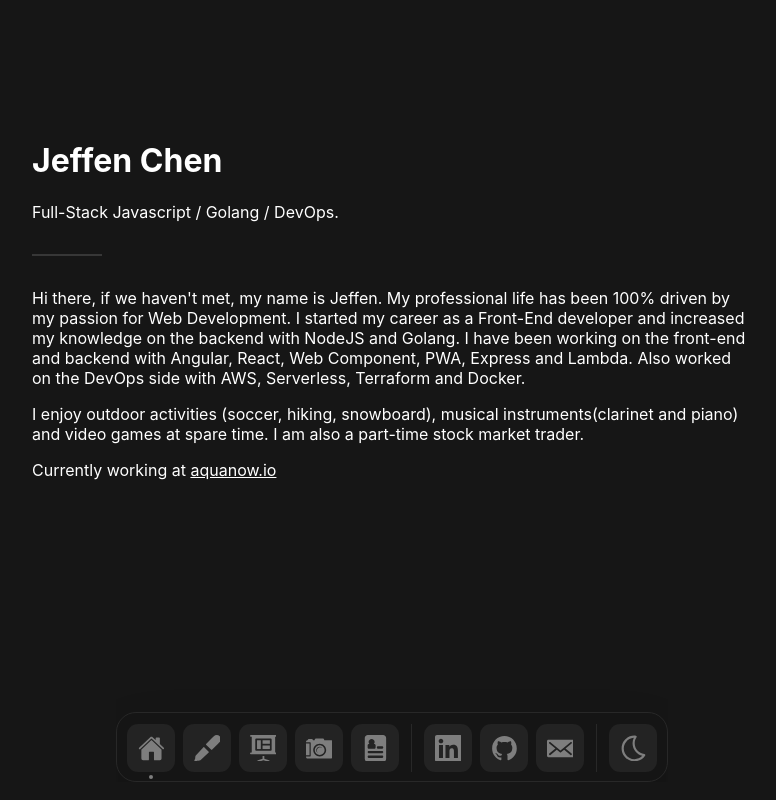
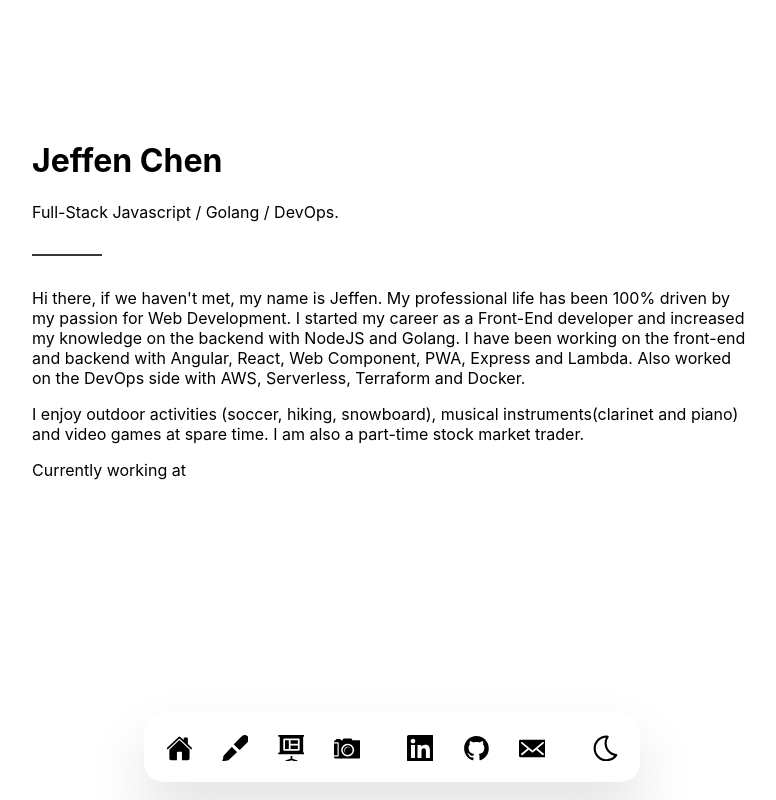
Before and after one commit to aquanow-jeffen/jeffen.ca, a Next.js app: page / in a window 1280 px wide. Shown: the whole page, without its empty margins (248-1024 px from the left). Built offline with nearby package versions, Linux system fonts and the light colour scheme.

Commit message:
add theme switch

```diff
--- a/src/components/WebsiteDock/DockItem.tsx
+++ b/src/components/WebsiteDock/DockItem.tsx
@@ -12,7 +12,11 @@ export default React.forwardRef<any, any>(function DockItem({ item }, ref) {
       : router.pathname.startsWith(item.route);
 
   const handleRouteChange = () => {
-    router.push(item.route);
+    if (typeof item.route === "string") {
+      router.push(item.route);
+    } else if (typeof item.onClick === "function") {
+      item.onClick();
+    }
     iconControl.start({
       y: ["0rem", "-3rem", "0rem"],
       transition: { duration: 0.5 },
@@ -23,10 +27,6 @@ export default React.forwardRef<any, any>(function DockItem({ item }, ref) {
     tooltipControl.start({
       opacity: isHover ? 1 : 0,
       y: isHover ? -65 : -55,
-      transition: {
-        delay: isHover ? 0.3 : 0,
-        duration: 0.3,
-      },
     });
   };
 
@@ -91,7 +91,7 @@ export default React.forwardRef<any, any>(function DockItem({ item }, ref) {
             borderRadius: "4px",
           }}
           transition={{
-            duration: 0.5,
+            duration: 0.3,
           }}
           layoutId="dock-item-selected"
         ></motion.div>
--- a/src/components/WebsiteDock/index.tsx
+++ b/src/components/WebsiteDock/index.tsx
@@ -82,15 +82,12 @@ export default function WebsiteDock() {
         left: "50%",
         zIndex: "10",
         transform: "translateX(-50%)",
-        overflowX: "auto",
-        paddingTop: "25px",
         maxWidth: "calc(100vw - 20px)",
       }}
     >
       <Box
         className="dock"
         sx={{
-          pt: "10px",
           pb: "10px",
           width: "100%",
           position: "relative",
@@ -132,9 +129,9 @@ export default function WebsiteDock() {
             right: 0,
             bottom: 0,
             transform: "none",
-            background: "rgba(22, 22, 22, 0.85)",
+            background: "var(--colors-dock-bg)",
             boxShadow: "0 30px 60px rgba(0, 0, 0, 0.12)",
-            border: "1px solid hsl(0 0% 15.8%)",
+            border: "1px solid var(--colors-gray4)",
             zIndex: 1,
             height: 70,
             borderRadius: "20px",
--- a/src/components/WebsiteDock/menuData.ts
+++ b/src/components/WebsiteDock/menuData.ts
@@ -11,10 +11,11 @@ import LinkedinIcon from "./icons/linkedin.svg";
 interface Link {
   type: "link";
   name: string;
-  route: string;
+  route?: string;
   centerX: number;
   Icon: React.ComponentType;
   elRef?: Element;
+  onClick?: () => void;
 }
 
 interface DividerItem {
@@ -52,13 +53,13 @@ const menuData: Array<Link | DividerItem> = [
     Icon: PhotoIcon,
     centerX: 0,
   },
-  {
-    type: "link",
-    name: "Resume",
-    route: "/resume",
-    Icon: ResumeIcon,
-    centerX: 0,
-  },
+  // {
+  //   type: "link",
+  //   name: "Resume",
+  //   route: "/resume",
+  //   Icon: ResumeIcon,
+  //   centerX: 0,
+  // },
   { type: "divider", centerX: 0 },
   {
     type: "link",
@@ -85,9 +86,14 @@ const menuData: Array<Link | DividerItem> = [
   {
     type: "link",
     name: "Theme",
-    route: "/theme",
     Icon: MoonIcon,
     centerX: 0,
+    onClick: () => {
+      const newTheme = document.documentElement.className.includes("dark")
+        ? "light"
+        : "dark";
+      document.documentElement.className = newTheme;
+    },
   },
 ];
 
--- a/src/modules/photo/PhotoList.tsx
+++ b/src/modules/photo/PhotoList.tsx
@@ -40,7 +40,10 @@ export const PhotoList = memo(() => {
       component="ul"
       sx={{
         display: "grid",
-        gridTemplateColumns: "repeat(2, 1fr)",
+        gridTemplateColumns: {
+          xs: "1fr",
+          sm: "repeat(2, 1fr)",
+        },
         gap: "10px",
         gridAutoRows: "minmax(100px, auto)",
         p: 0,
--- a/src/pages/_app.tsx
+++ b/src/pages/_app.tsx
@@ -49,7 +49,7 @@ function MyApp({
     } else {
       document.documentElement.classList.remove("dark");
     }
-  });
+  }, []);
   return (
     <>
       <Head>
--- a/src/styles/globals.css
+++ b/src/styles/globals.css
@@ -4,8 +4,11 @@ body {
   margin: 0;
   font-family: -apple-system, BlinkMacSystemFont, Segoe UI, Roboto, Oxygen,
     Ubuntu, Cantarell, Fira Sans, Droid Sans, Helvetica Neue, sans-serif;
-    color: white;
-  background-color: hsl(0 0% 8.5%);
+  color: var(--colors-gray12);
+  background-color: var(--colors-gray1);
+}
+
+:root.dark {
   --colors-gray1: hsl(0 0% 8.5%);
   --colors-gray2: hsl(0 0% 11.0%);
   --colors-gray3: hsl(0 0% 13.6%);
@@ -18,21 +21,28 @@ body {
   --colors-gray10: hsl(0 0% 49.4%);
   --colors-gray11: hsl(0 0% 62.8%);
   --colors-gray12: hsl(0 0% 93.0%);
-  --colors-blue1: hsl(212 35.0% 9.2%);
-  --colors-blue2: hsl(216 50.0% 11.8%);
-  --colors-blue3: hsl(214 59.4% 15.3%);
-  --colors-blue4: hsl(214 65.8% 17.9%);
-  --colors-blue5: hsl(213 71.2% 20.2%);
-  --colors-blue6: hsl(212 77.4% 23.1%);
-  --colors-blue7: hsl(211 85.1% 27.4%);
-  --colors-blue8: hsl(211 89.7% 34.1%);
-  --colors-blue9: hsl(206 100% 50.0%);
-  --colors-blue10: hsl(209 100% 60.6%);
-  --colors-blue11: hsl(210 100% 66.1%);
-  --colors-blue12: hsl(206 98.0% 95.8%);
   --colors-bg: #000;
-  --colors-lowContrast: black;
   --colors-highContrast: white;
+  --colors-dock-bg: rgba(22, 22, 22, 0.85);
+}
+
+:root.light {
+  --colors-gray1: hsl(0 0% 99.0%);
+  --colors-gray2: hsl(0 0% 97.3%);
+  --colors-gray3: hsl(0 0% 95.1%);
+  --colors-gray4: hsl(0 0% 93.0%);
+  --colors-gray5: hsl(0 0% 90.9%);
+  --colors-gray6: hsl(0 0% 88.7%);
+  --colors-gray7: hsl(0 0% 85.8%);
+  --colors-gray8: hsl(0 0% 78.0%);
+  --colors-gray9: hsl(0 0% 56.1%);
+  --colors-gray10: hsl(0 0% 52.3%);
+  --colors-gray11: hsl(0 0% 43.5%);
+  --colors-gray12: hsl(0 0% 9.0%);
+  --colors-bg: #FFF;
+  --colors-lowContrast: #FFFFFF;
+  --colors-highContrast: black;
+  --colors-dock-bg: #FFF;
 }
 
 a {
```
Also changed, not shown: src/pages/project.tsx (+8 -1 lines), src/pages/writing.tsx (+8 -1 lines).
